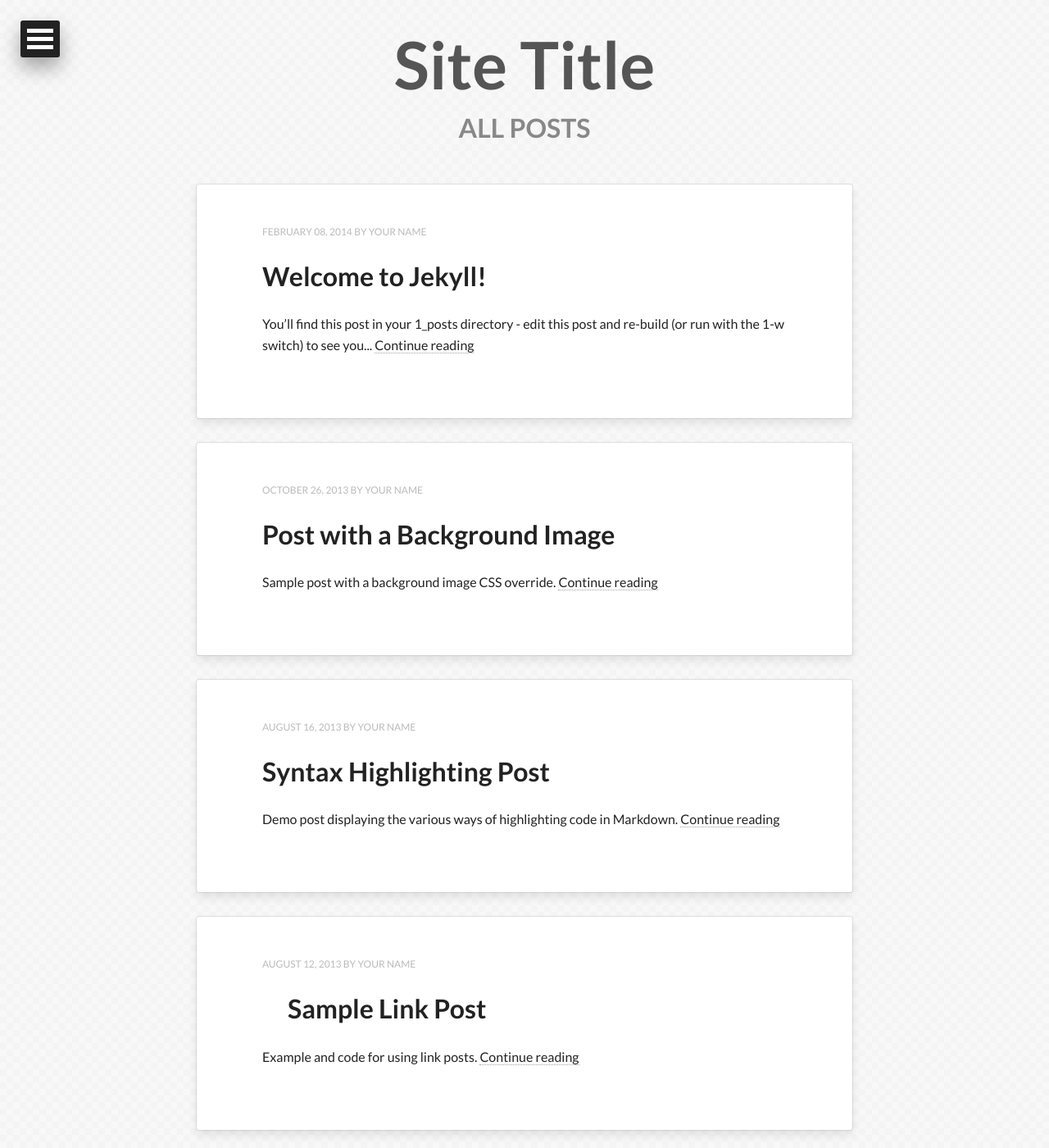
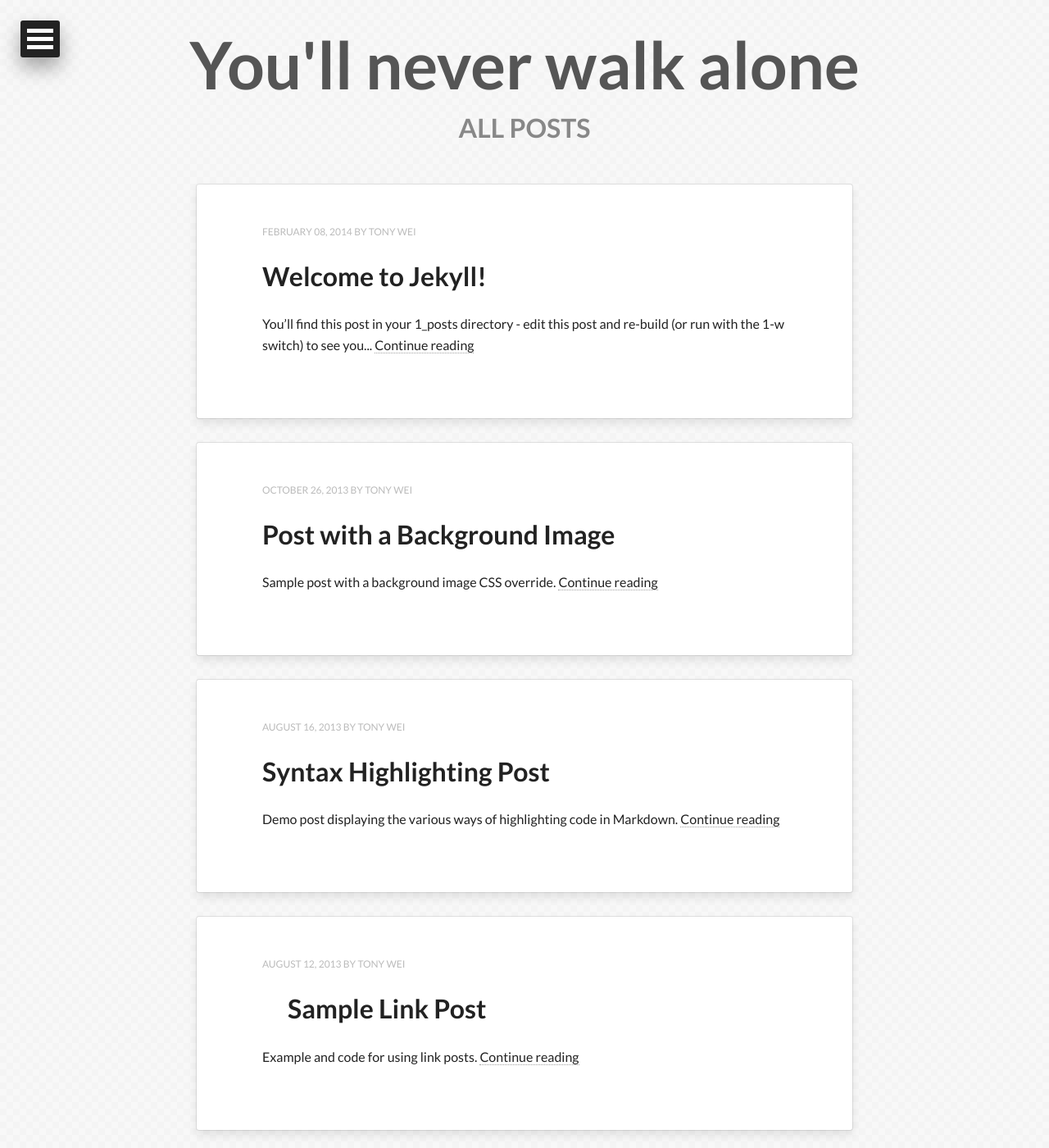
Before and after one commit to hanwujibaby/hanwujibaby.github.com, a Jekyll site: the page built from archive.html, in a window 1280 px wide and 1400 px high. Shown: the whole window at 82% size. Built offline with Jekyll 4.4.1, drawn with Linux system fonts in a browser that asks for light colours; nearby versions of some CDN libraries; some of the changed text lies outside the part shown.

Commit message:
something you want to tell others

```diff
--- a/_config.yml
+++ b/_config.yml
@@ -1,14 +1,14 @@
-title:            Site Title
+title:            You'll never walk alone
 description:      Describe your website here.
 disqus_shortname:
 #Your site's domain goes here. Leave localhost server or blank when working locally.
 url:              http://hanwujibaby.github.com
 # Owner/author information
 owner:
-  name:           Your Name
+  name:           Tony Wei
   avatar:         avatar.jpg
   bio:            "Your bio goes here. It shouldn't be super long but a good two sentences or two should suffice."
-  email:          you@email.com
+  email:          wayleynam@gmail.com
   # Social networking links used in footer. Update and remove as you like.
   twitter:
   facebook:
@@ -40,7 +40,7 @@ links:
     external: true
 
 # http://en.wikipedia.org/wiki/List_of_tz_database_time_zones
-timezone:    America/New_York
+timezone:    Asia/Shanghai
 future:      true
 pygments:    true
 markdown:    kramdown
```
